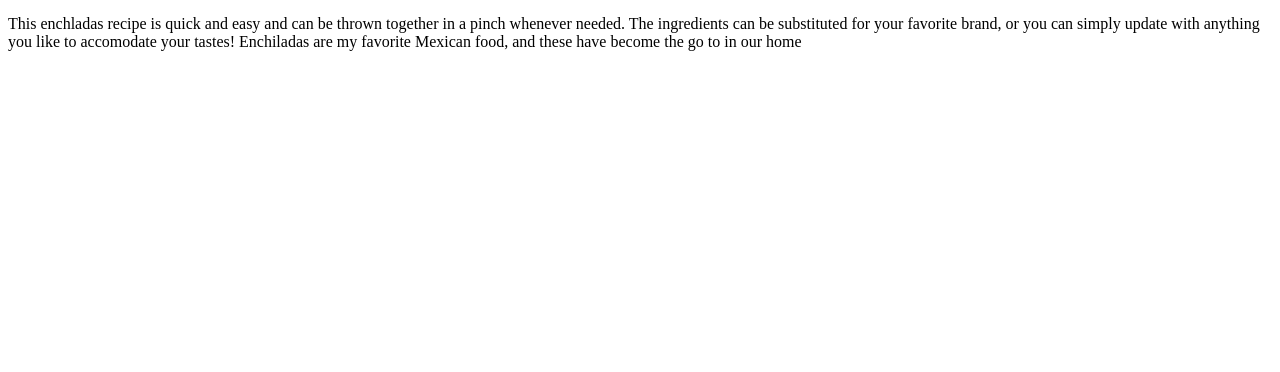
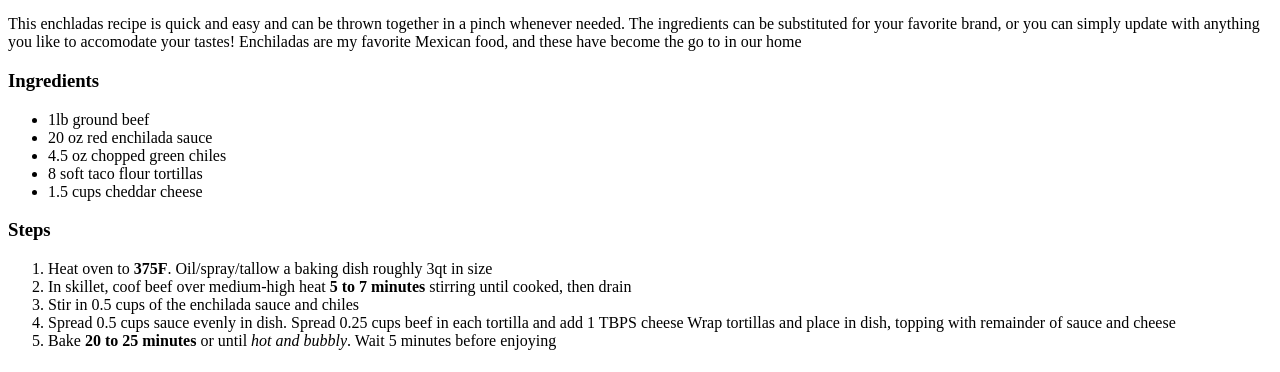
Before and after one commit to zhoeks/odin-recipes, a plain HTML site: page enchiladas.html in a window 1280 px wide. Shown: the part 428-800 px from the top of the page. Drawn offline with Linux system fonts and the light colour scheme.

Commit message:
Added ingredients and steps lists

```diff
--- a/enchiladas.html
+++ b/enchiladas.html
@@ -13,6 +13,24 @@
         update with anything you like to accomodate your tastes! Enchiladas are my favorite
         Mexican food, and these have become the go to in our home
     </p>
-
+    <h3>Ingredients</h3>
+    <ul>
+        <li>1lb ground beef</li>
+        <li>20 oz red enchilada sauce</li>
+        <li>4.5 oz chopped green chiles</li>
+        <li>8 soft taco flour tortillas</li>
+        <li>1.5 cups cheddar cheese</li>
+    </ul>
+    <h3>Steps</h3>
+    <ol>
+        <li>Heat oven to <strong>375F</strong>. Oil/spray/tallow a baking dish roughly 3qt in size</li>
+        <li>In skillet, coof beef over medium-high heat <strong>5 to 7 minutes</strong>
+        stirring until cooked, then drain</li>
+        <li>Stir in 0.5 cups of the enchilada sauce and chiles</li>
+        <li>Spread 0.5 cups sauce evenly in dish. Spread 0.25 cups beef in each tortilla and add 1 TBPS cheese
+            Wrap tortillas and place in dish, topping with remainder of sauce and cheese
+        </li>
+        <li>Bake <strong>20 to 25 minutes</strong> or until <em>hot and bubbly</em>. Wait 5 minutes before enjoying</li>
+    </ol>
   </body>
 </html>
```
